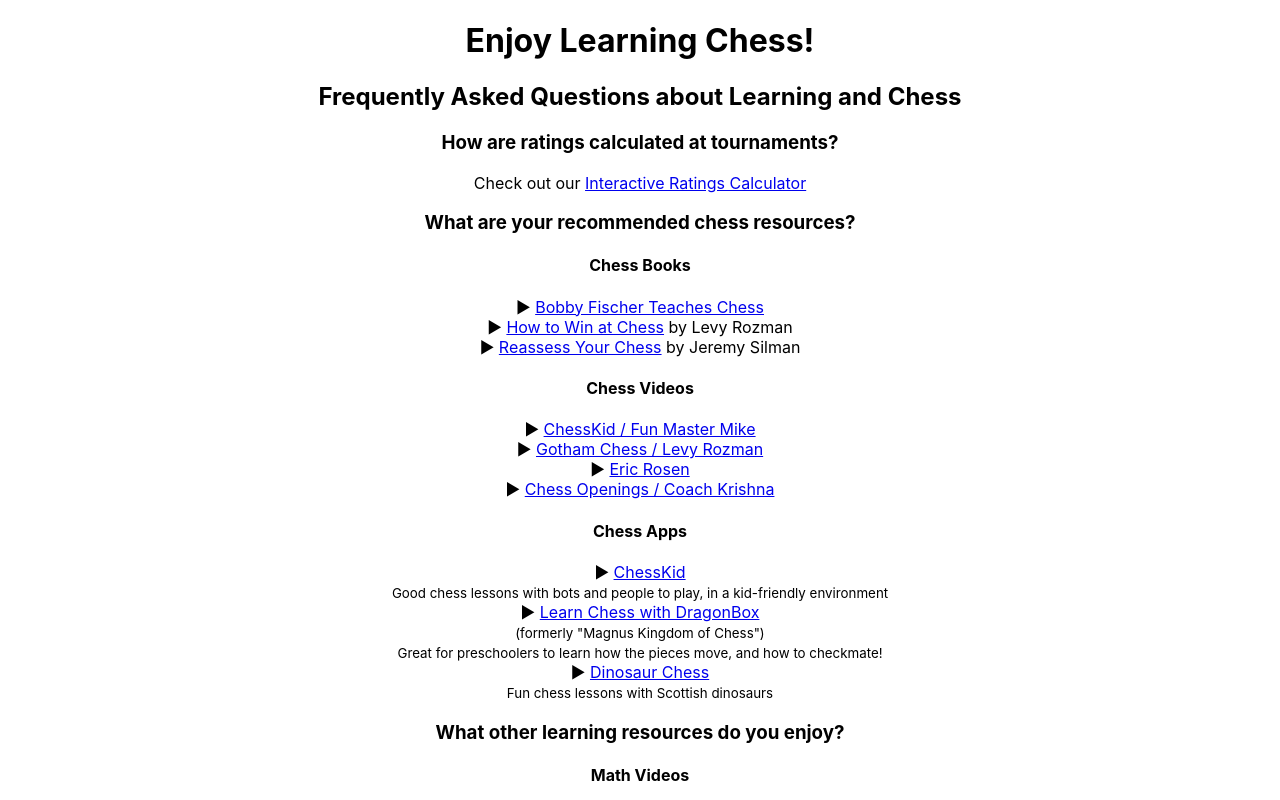
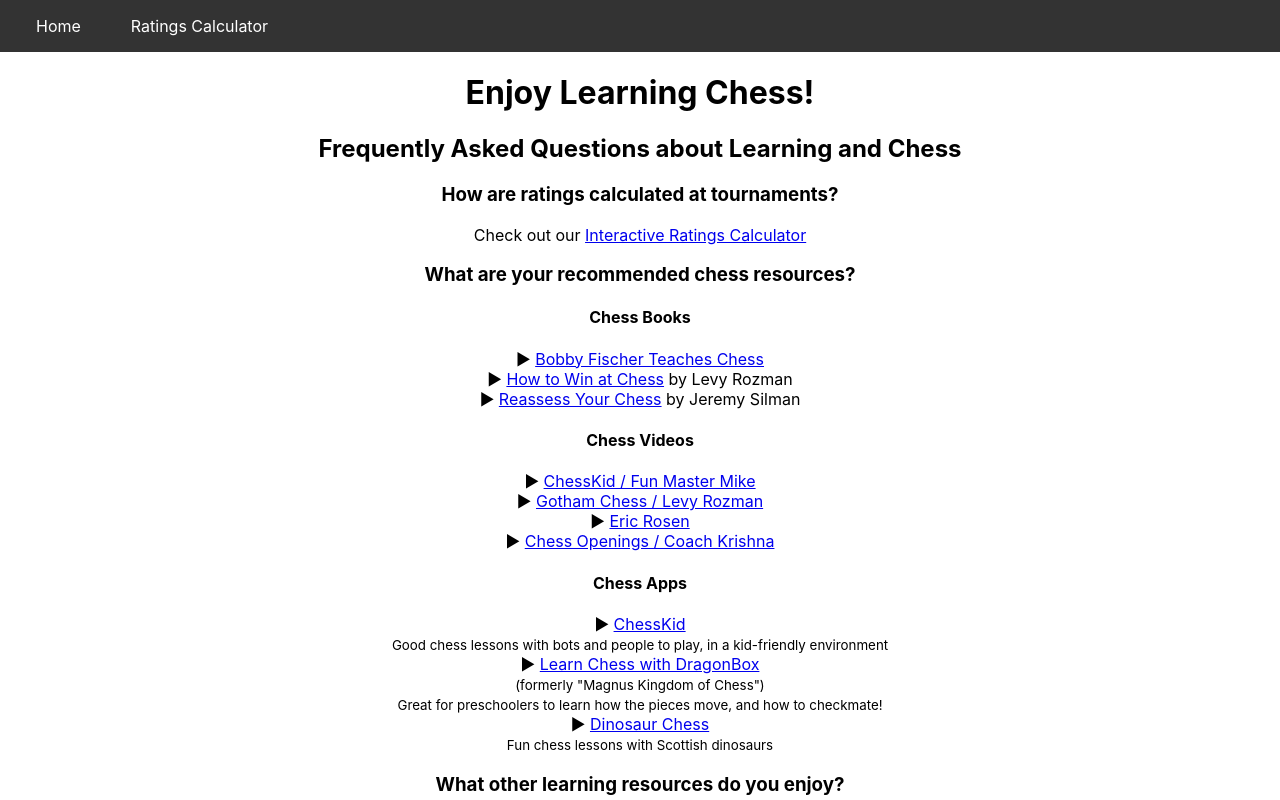
Before and after one commit to cpflames-2/onetris, a React (Create React App) app: page / in a window 1280 px wide. Shown: the top 800 px of the page. Built offline with nearby package versions, Linux system fonts and the light colour scheme.

Commit message:
Added a TopNav

```diff
--- a/src/App.js
+++ b/src/App.js
@@ -12,10 +12,12 @@
 import RowEffect from "./pages/RowEffect";
 import CellEffect from "./pages/CellEffect";
 import Ratings from "./pages/Ratings";
+import TopNav from "./components/TopNav";
 
 export default function App() {
   return (
     <BrowserRouter>
+      <TopNav />
       <Routes>
         <Route path="/" element={<ChessOnlyLayout />}>
           <Route index element={<Home />} />
--- /dev/null
+++ b/src/components/TopNav.css
@@ -0,0 +1,17 @@
+.top-nav {
+  background-color: #333;
+  padding: 1em;
+  margin-bottom: 20px;
+}
+
+.top-nav a {
+  color: white;
+  text-decoration: none;
+  padding: 10px 20px;
+  margin-right: 10px;
+}
+
+.top-nav a:hover {
+  background-color: #555;
+  border-radius: 4px;
+}
--- /dev/null
+++ b/src/components/TopNav.js
@@ -0,0 +1,11 @@
+import { Link } from "react-router-dom";
+import './TopNav.css';
+
+export default function TopNav() {
+  return (
+    <div className="top-nav">
+      <Link to="/">Home</Link>
+      <Link to="/ratings">Ratings Calculator</Link>
+    </div>
+  );
+}
```
